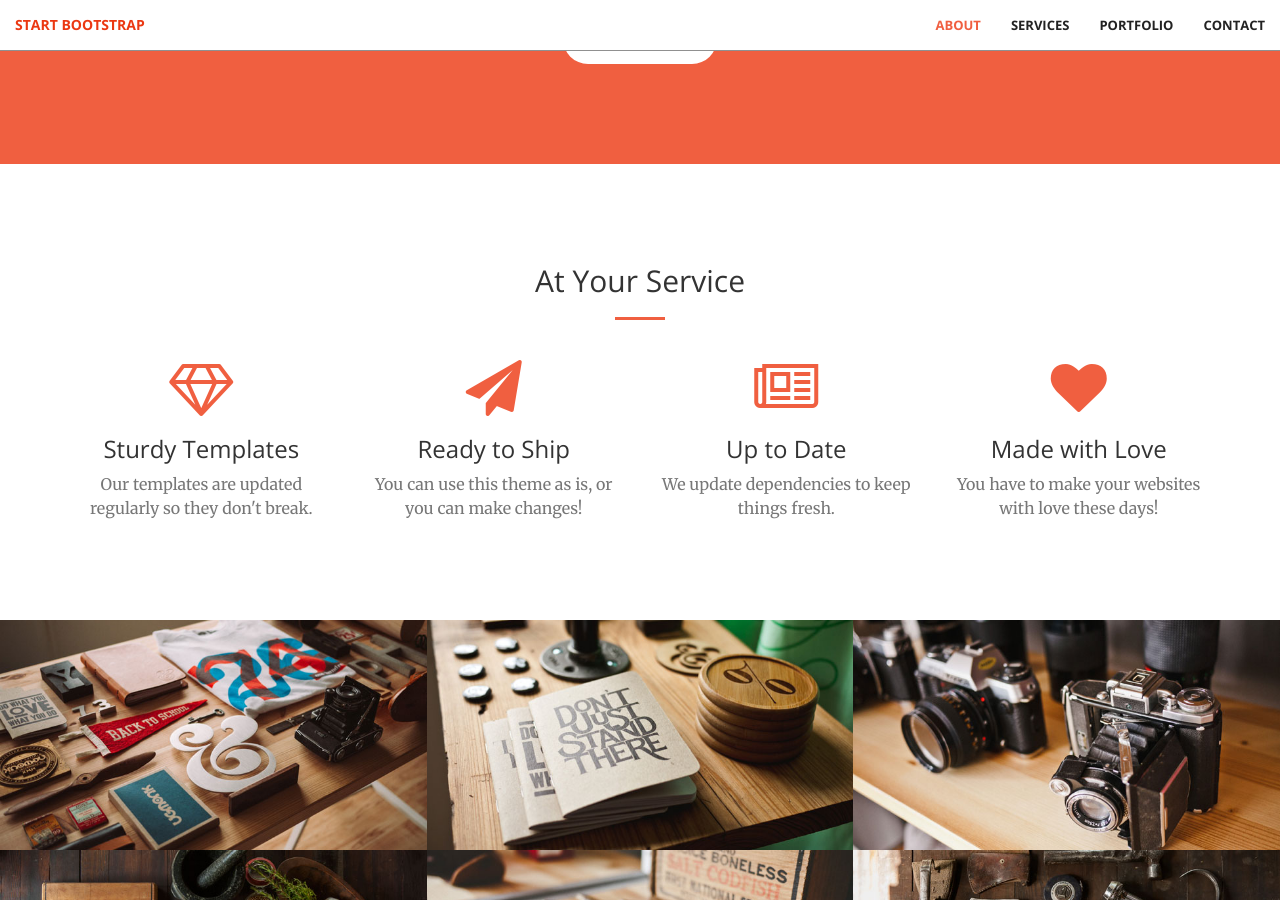
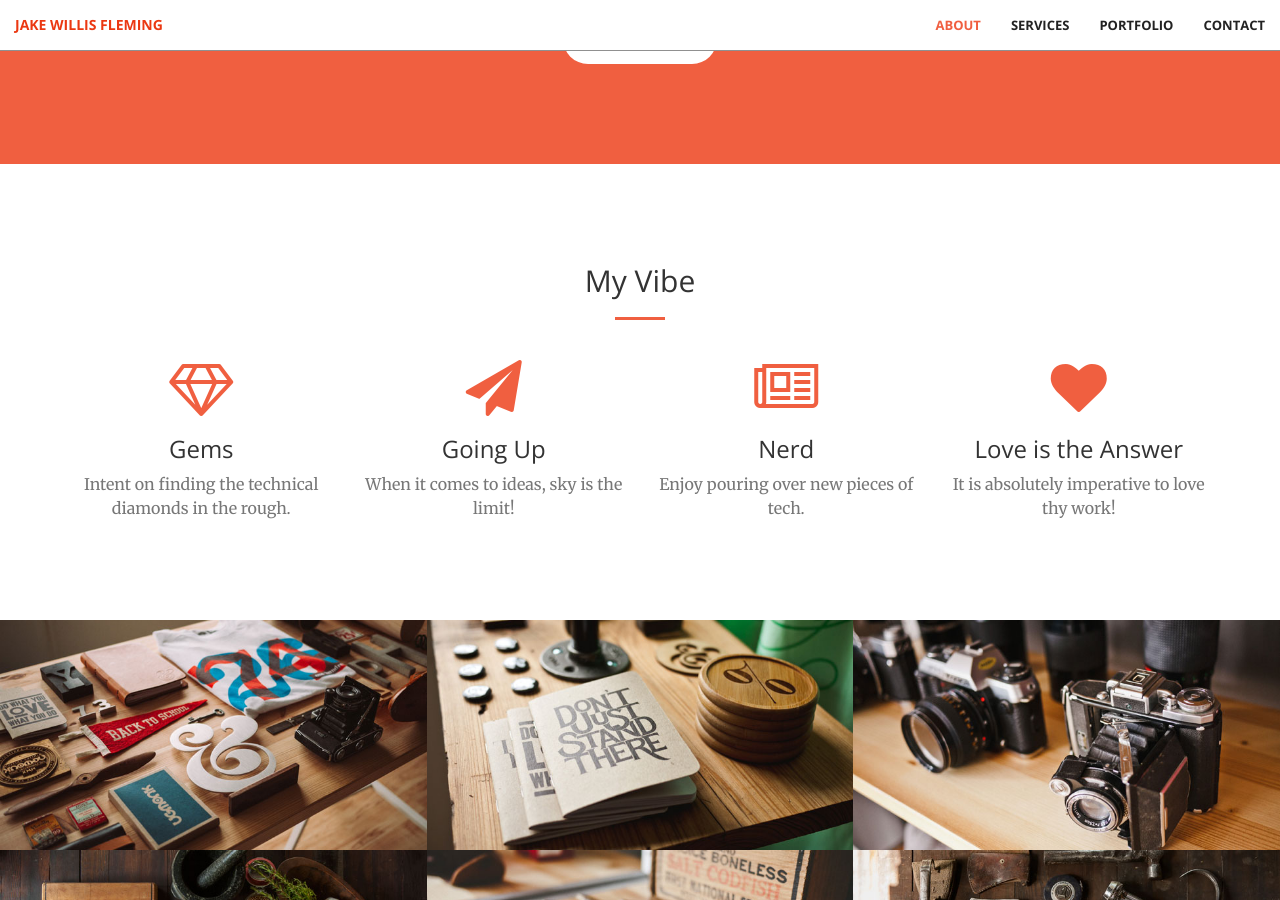
Before and after one commit to JakeyPedz/JakeyPedz.github.io, a Jekyll site: the page built from index.html, in a window 1280 px wide and 900 px high, scrolled down 1346 px. Built offline with Jekyll 4.4.1, drawn with Linux system fonts in a browser that asks for light colours.

Commit message:
added header

```diff
--- a/_includes/head.html
+++ b/_includes/head.html
@@ -6,7 +6,7 @@
     <meta name="description" content="">
     <meta name="author" content="">
 
-    <title>Jake Willis Fleming</title>
+    <title>Jake Willis Fleming Personal Website</title>
 
     <!-- Bootstrap Core CSS -->
     <link rel="stylesheet" href="css/bootstrap.min.css" type="text/css">
--- a/_includes/nav.html
+++ b/_includes/nav.html
@@ -8,7 +8,7 @@
                 <span class="icon-bar"></span>
                 <span class="icon-bar"></span>
             </button>
-            <a class="navbar-brand page-scroll" href="#page-top">Start Bootstrap</a>
+            <a class="navbar-brand page-scroll" href="#page-top">Jake Willis Fleming</a>
         </div>
 
         <!-- Collect the nav links, forms, and other content for toggling -->
--- a/_includes/services.html
+++ b/_includes/services.html
@@ -1,8 +1,8 @@
-<section id="services">
+ <section id="services">
     <div class="container">
         <div class="row">
             <div class="col-lg-12 text-center">
-                <h2 class="section-heading">At Your Service</h2>
+                <h2 class="section-heading">My Vibe</h2>
                 <hr class="primary">
             </div>
         </div>
@@ -12,29 +12,29 @@
             <div class="col-lg-3 col-md-6 text-center">
                 <div class="service-box">
                     <i class="fa fa-4x fa-diamond wow bounceIn text-primary"></i>
-                    <h3>Sturdy Templates</h3>
-                    <p class="text-muted">Our templates are updated regularly so they don't break.</p>
+                    <h3>Gems</h3>
+                    <p class="text-muted">Intent on finding the technical diamonds in the rough.</p>
                 </div>
             </div>
             <div class="col-lg-3 col-md-6 text-center">
                 <div class="service-box">
                     <i class="fa fa-4x fa-paper-plane wow bounceIn text-primary" data-wow-delay=".1s"></i>
-                    <h3>Ready to Ship</h3>
-                    <p class="text-muted">You can use this theme as is, or you can make changes!</p>
+                    <h3>Going Up</h3>
+                    <p class="text-muted">When it comes to ideas, sky is the limit!</p>
                 </div>
             </div>
             <div class="col-lg-3 col-md-6 text-center">
                 <div class="service-box">
                     <i class="fa fa-4x fa-newspaper-o wow bounceIn text-primary" data-wow-delay=".2s"></i>
-                    <h3>Up to Date</h3>
-                    <p class="text-muted">We update dependencies to keep things fresh.</p>
+                    <h3>Nerd</h3>
+                    <p class="text-muted">Enjoy pouring over new pieces of tech.</p>
                 </div>
             </div>
             <div class="col-lg-3 col-md-6 text-center">
                 <div class="service-box">
                     <i class="fa fa-4x fa-heart wow bounceIn text-primary" data-wow-delay=".3s"></i>
-                    <h3>Made with Love</h3>
-                    <p class="text-muted">You have to make your websites with love these days!</p>
+                    <h3>Love is the Answer</h3>
+                    <p class="text-muted">It is absolutely imperative to love thy work!</p>
                 </div>
             </div>
         </div>
```
